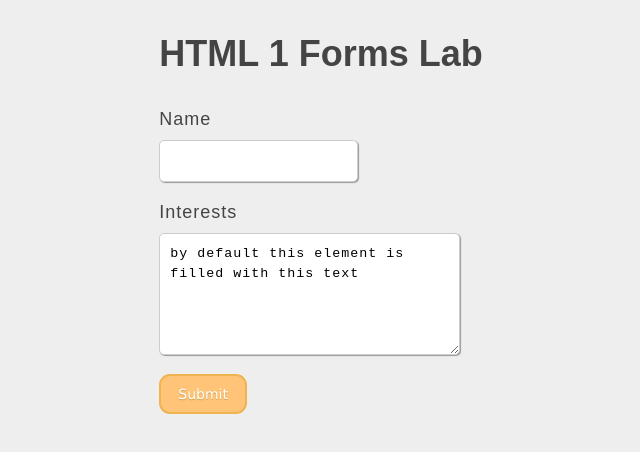
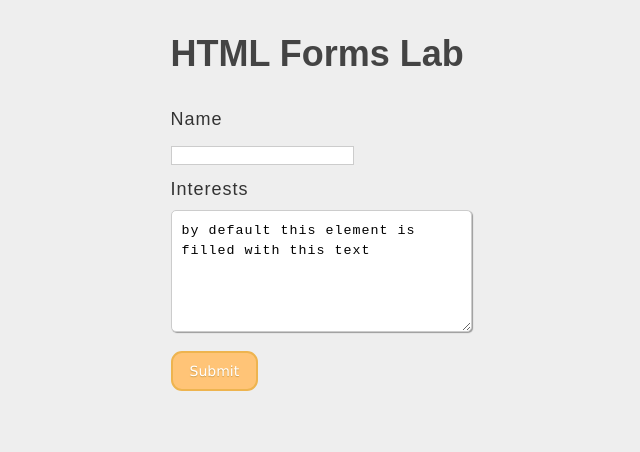
Before and after one commit to iqbalmdalamin12/lab_6, a plain HTML site: page index.html in a window 1280 px wide. Shown: the whole page, without its empty margins (319-959 px from the left). Drawn offline with Linux system fonts and the light colour scheme.

Commit message:
second commit

```diff
--- a/form_styles.css
+++ b/form_styles.css
@@ -7,10 +7,15 @@ form {
 label {
     display: block;
     margin: 6px 0;
+    color: #333;
+}
+
+input {
+    border: 1px solid #ccc;
 }
 
 
-input, textarea {
+textarea {
     padding: 10px;
     line-height: 1.5;
     border-radius: 5px;
--- a/index.html
+++ b/index.html
@@ -9,7 +9,7 @@
 	    <div class="wrapper">
 	      <div class="container">
 	        <div>
-	          <h1>HTML 1 Forms Lab</h1>
+	          <h1>HTML Forms Lab</h1>
 	        </div>
 	        <div>
 	          <form action="https://nameless-thicket-21836.herokuapp.com/lab" method="post">
```
